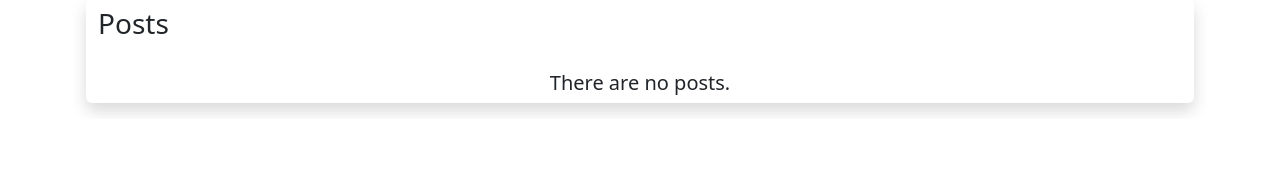
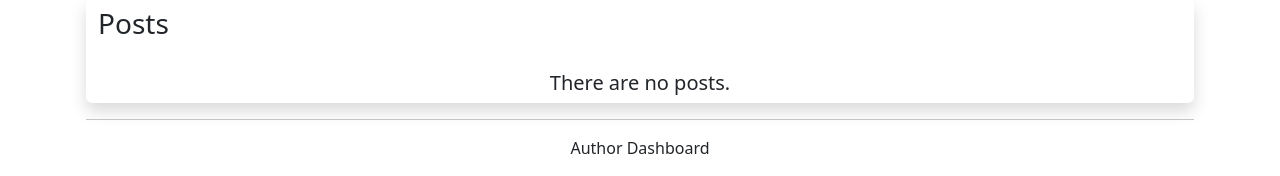
Before and after one commit to VolodymyrHarasymchuk/book-app, a Django app: page /profile/ in a window 1280 px wide. Shown: the part 1139-1315 px from the top of the page. Before the commit the page ends 1253 px from the top, so only its background shows below. Run offline with Django 5.2, Linux system fonts and the light colour scheme; the visitor is signed in with stand-in values (Sample User, id 1); data comes from the database, SQL or seed files in the repository; data that the repository does not hold is empty; some libraries are stand-ins or nearby versions.

Commit message:
added author dashboard

```diff
--- a/books/admin.py
+++ b/books/admin.py
@@ -1,6 +1,6 @@
 from django.contrib import admin
 
-from .models import User, Book, Review, Purchase, BookList
+from .models import User, Book, Review, Purchase, BookList, Ratings
 
 class BookAdmin(admin.ModelAdmin):
     list_display = ["name", "user", "date_posted"]
@@ -10,3 +10,4 @@ admin.site.register(Book, BookAdmin)
 admin.site.register(Review)
 admin.site.register(Purchase)
 admin.site.register(BookList)
+admin.site.register(Ratings)
--- a/books/templates/books/book_info.html
+++ b/books/templates/books/book_info.html
@@ -32,7 +32,7 @@
             </div>
         </form>
         {% if book.file %}
-        <a href="{% url 'books:buy_book' book.id %}" class="btn btn-success" style="margin-top: 15px;">Buy Book</a>
+        <a href="{% url 'books:buy_book' book.id %}" class="btn btn-success" style="margin-top: 15px;">Buy Book: {{book.price}} ₴</a>
         {% endif %}
     </div>
     <div class="col-lg shadow rounded p-4">
--- a/books/templates/books/profile.html
+++ b/books/templates/books/profile.html
@@ -139,4 +139,10 @@
     {% endif %}
 </div>
 
+{% if user.is_authenticated and request.user == user %}
+<hr>
+<div class="d-grid align-items-center" style="text-align: center;">
+    <a class="nav-link" href="{% url 'books:author_dashboard' %}">Author Dashboard</a>
+</div>
+{% endif %}
 {% endblock content %}
--- a/books/urls.py
+++ b/books/urls.py
@@ -26,5 +26,6 @@ urlpatterns = [
     path('report_book/<int:book_id>/', views.report_book, name='report_book'),
     path('create_book_list/', views.create_book_list, name='create_book_list'),
     path('delete_post/<int:post_id>/', views.delete_post, name='delete_post'),
+    path('author_dashboard/', views.author_dashboard, name='author_dashboard'),
     path("logout_user/", TemplateView.as_view(template_name='registration/logout_user.html'), name='logout_user'),
 ]
--- a/books/views.py
+++ b/books/views.py
@@ -348,3 +348,13 @@ def report_book(request, book_id):
         form = ReportForm()
 
     return render(request, 'books/report_book.html', {'form': form, 'book': book})
+
+@login_required
+def author_dashboard(request):
+    if not request.user.type == 'author':
+        return redirect('profile', user_id=request.user.id)
+
+    books = Book.objects.filter(user=request.user)
+    book_purchases = {book: Purchase.objects.filter(book=book).count() for book in books}
+
+    return render(request, 'books/author_dashboard.html', {'book_purchases': book_purchases})
```
Also changed, not shown: books/templates/books/author_dashboard.html (added, +21 -0 lines).
